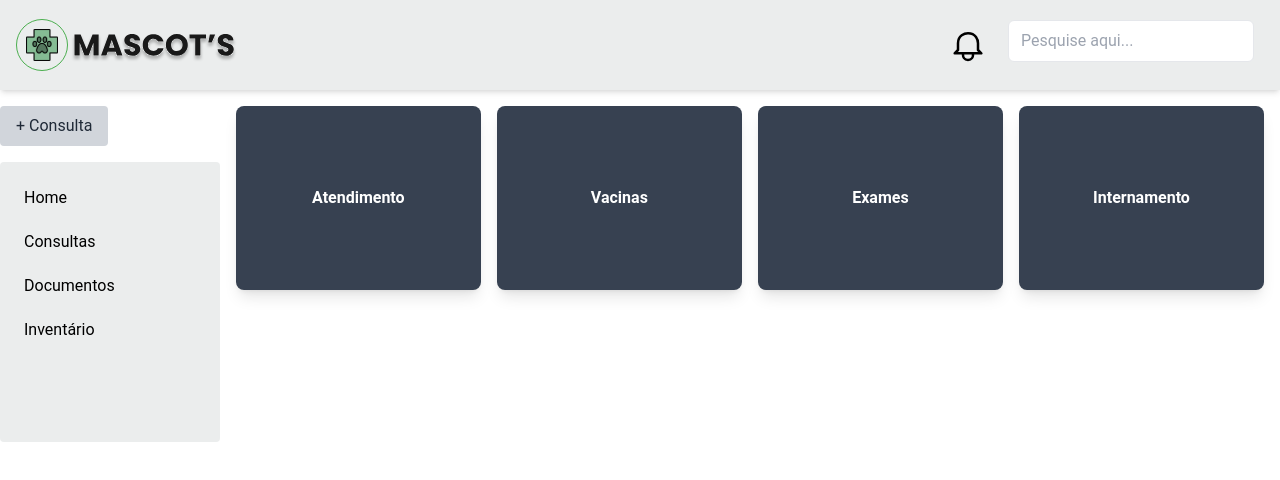
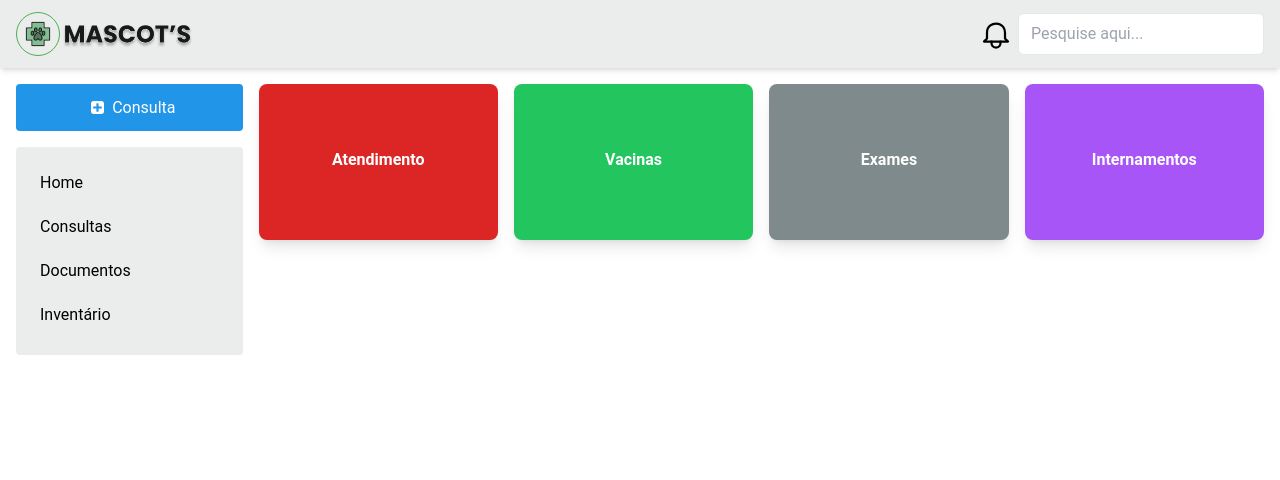
Before and after one commit to softexrecifepe/PI-MASCOTS-TURMA-07-EQUIPE-03, a Next.js app: page /management in a window 1280 px wide. Shown: the top 480 px of the page. Built offline with nearby package versions, Linux system fonts and the light colour scheme.

Commit message:
Refactor: Ajusta estilo e rafatora componentes Cards, Button, Input e a Page(management)

```diff
--- a/src/app/components/Button.tsx
+++ b/src/app/components/Button.tsx
@@ -1,12 +1,16 @@
-import React from 'react';
+import React, { ReactNode } from 'react';
 
 interface ButtonProps {
   label: string;
+  bgColor?: string;
+  textColor?: string;
+  children?:ReactNode;
 }
 
-const Button: React.FC<ButtonProps> = ({ label }) => {
+const Button: React.FC<ButtonProps> = ({ label, bgColor = 'bg-tertiary',textColor = 'text-white', children }) => {
   return (
-    <button className="bg-gray-300 text-gray-800 py-2 px-4 rounded">
+    <button className={`${bgColor} ${textColor} flex justify-center items-center py-2 px-4 w-[100%] active:scale-95 transition duration-300 rounded`}>
+      {children}
       {label}
     </button>
   );
--- a/src/app/components/Cards.tsx
+++ b/src/app/components/Cards.tsx
@@ -3,6 +3,8 @@ import React from "react";
 interface LinkItem {
   name: string;
   href: string;
+  bgColor?: string;
+  textColor?: string;
 }
 
 interface CardsProps {
@@ -12,13 +14,13 @@ interface CardsProps {
 const Cards: React.FC<CardsProps> = ({ links }) => {
   return (
     <div>
-      <ul className="grid gap-4 grid-col-1 sm:grid-cols-2 md:grid-cols-3 lg:grid-cols-4 p-4">
+      <ul className="grid gap-4 grid-col-1 sm:grid-cols-2 md:grid-cols-3 lg:grid-cols-4">
         {links.map((link, index) => (
-          <div key={index} className={`bg-gray-700 text-white font-semibold rounded-lg shadow-lg hover:bg-blue-600 transition duration-300 hover:scale-105`}>
-            <li className="">
+          <div key={index} className={`${link.bgColor || 'bg-accentTwo'} ${link.textColor || 'text-white'} font-semibold rounded-lg shadow-lg hover:bg-blue-600 active:scale-95 transition duration-300 hover:scale-105`}>
+            <li className="mb-1 block">
               <a
               href={link.href}
-              className="w-full h-full py-20 px-24 flex items-center justify-center rounded-lg hover:bg-blue-600 transition duration-300"
+              className="w-full h-full py-16 px-20 flex items-center justify-center rounded-lg hover:bg-blue-600 transition duration-300"
               >{link.name}
               </a>
             </li>
--- a/src/app/components/Input.tsx
+++ b/src/app/components/Input.tsx
@@ -1,14 +1,14 @@
 import React from 'react';
 
 interface InputProps {
-  label: string;
+  label?: string;
   placeholder: string;
 }
 
 export const Input: React.FC<InputProps> = ({ label, placeholder }) => {
   return (
-    <div className="mb-4">
-      <label className="block text-gray-700 text-sm font-bold mb-2">{label}</label>
+    <div>
+      <label className="block text-gray-700 text-sm font-bold">{label}</label>
       <input
         type="text"
         placeholder={placeholder}
--- a/src/app/management/page.tsx
+++ b/src/app/management/page.tsx
@@ -2,6 +2,7 @@ import React from "react";
 import Logo from "../../../public/logo.svg";
 import PawVet from "../../../public/veterinary_paw.svg";
 import Notification from "../../../public/bell.svg";
+import plusIcon from "../../../public/plus-square1.svg";
 import Image from "next/image";
 import Input from "../components/Input";
 import { Button } from "../components/Button";
@@ -10,47 +11,66 @@ import { Cards } from "../components/Cards";
 
 export const Header: React.FC = () => {
   const linksSidebar = [
-    { name: "Home", href: "/" },
-    { name: "Consultas", href: "/consultetion" },
-    { name: "Documentos", href: "/documents" },
-    { name: "Inventário", href: "/Inventory" },
+    { name: "Home", href: "#" },
+    { name: "Consultas", href: "#" },
+    { name: "Documentos", href: "#" },
+    { name: "Inventário", href: "#" },
   ];
 
   const linksCards = [
-    { name: "Atendimento", href: "/" },
-    { name: "Vacinas", href: "/consultetion" },
-    { name: "Exames", href: "/documents" },
-    { name: "Internamento", href: "/Inventory" },
+    {
+      name: "Atendimento",
+      href: "#",
+      bgColor: "bg-red-600",
+      textColor: "text-white",
+    },
+    {
+      name: "Vacinas",
+      href: "#",
+      bgColor: "bg-green-500",
+      textColor: "text-white",
+    },
+    { name: "Exames", href: "#" },
+    {
+      name: "Internamentos",
+      href: "#",
+      bgColor: "bg-purple-500",
+      textColor: "text-white",
+    },
   ];
 
   return (
     <>
       <header className="px-4 flex justify-between items-center bg-accentThree text-[191919] py-3 shadow-md">
         <div className="flex items-center">
-          <div className=" border border-spacing-12 border-primary rounded-full w-[15%] p-2">
+          <div className=" border border-spacing-12 border-primary rounded-full w-11 p-2">
             <Image src={PawVet} alt="Pata de pet" sizes="100%" />
           </div>
           <div className="w-[50%]">
             <Image src={Logo} alt="Logo Mascots" sizes="100%" />
           </div>
         </div>
-        <div className="flex items-center gap-4">
-          <div className="w-[15%] p-1 hover:cursor-pointer">
+        <div className="flex items-center">
+          <div className="w-11 p-1 hover:cursor-pointer">
             <Image src={Notification} alt="Ícone de notificação" sizes="100%" />
           </div>
           <Input placeholder={`Pesquise aqui...`} label={""} />
         </div>
       </header>
-      <div className="flex">
-        <div className="w-[20%]">
+      <div className="flex px-4 gap-4">
+        <div className="w-[20%] h-full">
           <div className="flex my-4 w-[100%]">
-            <Button label={"+ Consulta"} />
+            <Button label={"Consulta"}>
+              <div className="w-[15%] p-2">
+                <Image src={plusIcon} alt={"Ícone de mais"} sizes="100%" />
+              </div>
+            </Button>
           </div>
           <aside className="w-[100%] h-full bg-[#EBEDED] text-black p-4 rounded">
             <Sidebar links={linksSidebar} />
           </aside>
         </div>
-        <div>
+        <div className="flex h-full flex-col py-4 gap-4">
           <Cards links={linksCards} />
         </div>
       </div>
```
Also changed, not shown: public/plus-square1.svg (added).
